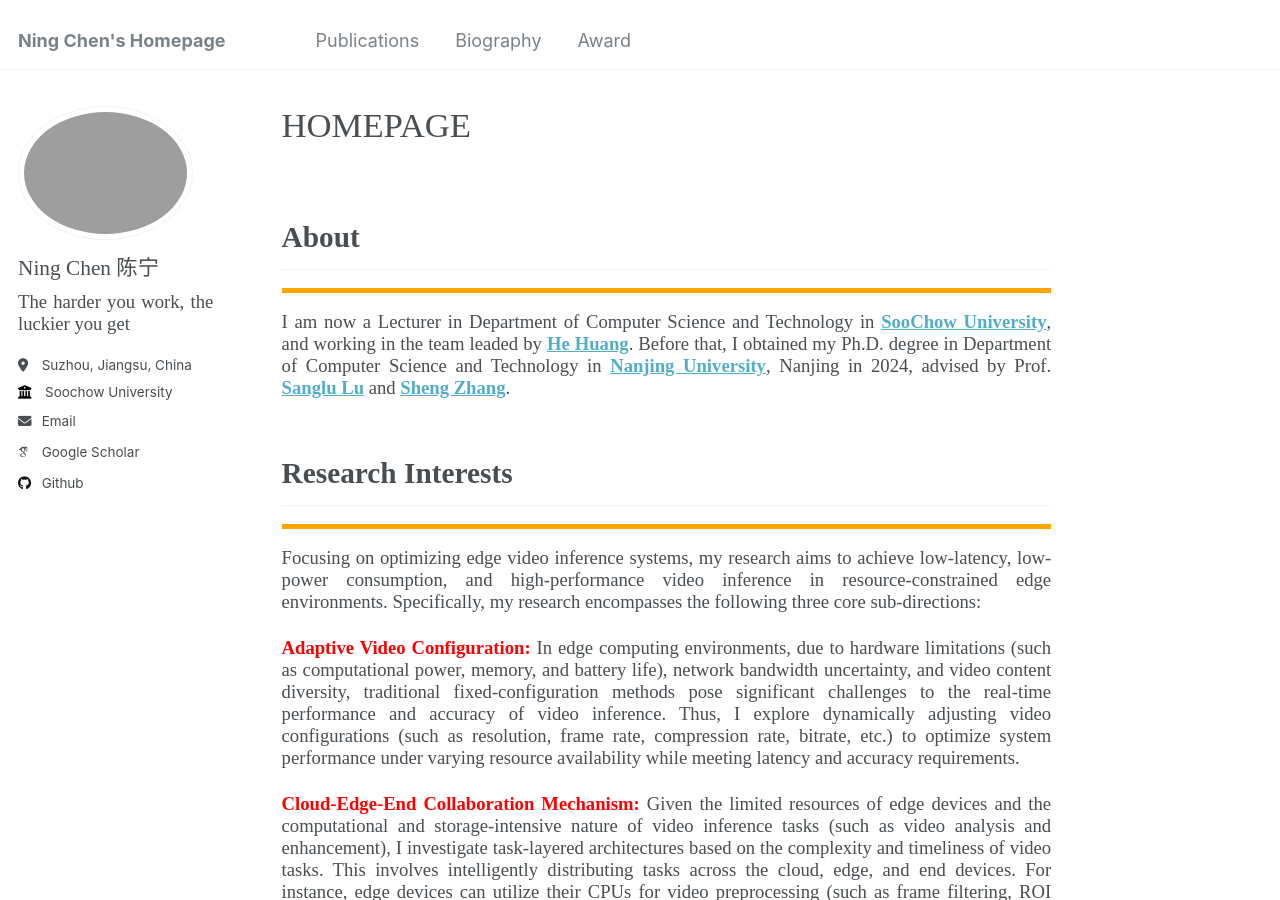
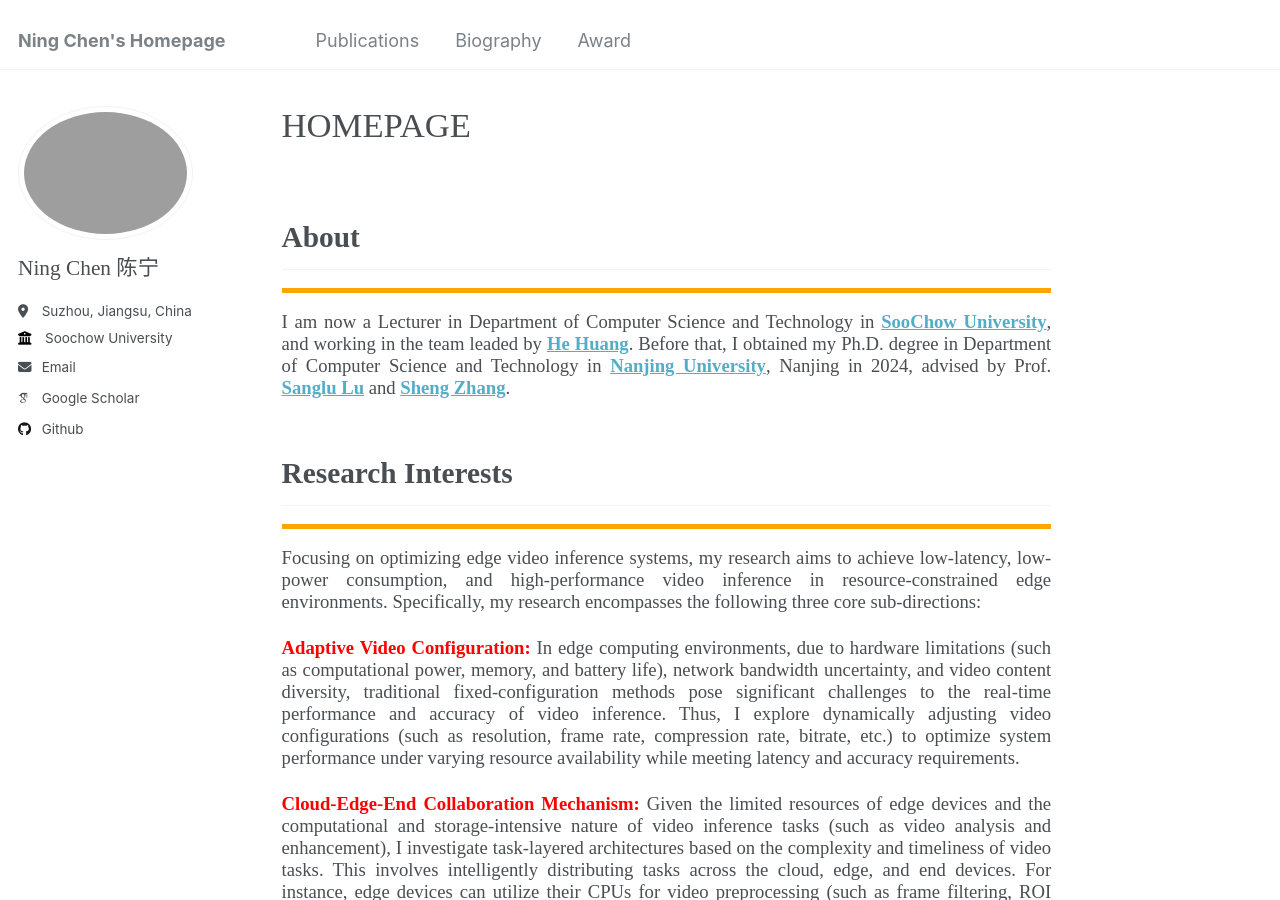
Before and after one commit to nju-cn/nju-cn.github.io, a Jekyll site: the page built from _pages/about.md, in a window 1280 px wide and 900 px high. Built offline with Jekyll 4.4.1, drawn with Linux system fonts in a browser that asks for light colours; some web fonts are replaced.

Commit message:
Merge remote-tracking branch 'origin/master'

```diff
--- a/_config.yml
+++ b/_config.yml
@@ -24,7 +24,7 @@ author:
   avatar           : "cn.png"
   name             : "Ning Chen 陈宁"
   pronouns         : # example: "she/her"
-  bio              : "The harder you work, the luckier you get"
+  bio              : ""
   location         : "Suzhou, Jiangsu, China"
   employer         : "Soochow University "
   uri              : # URL
```
